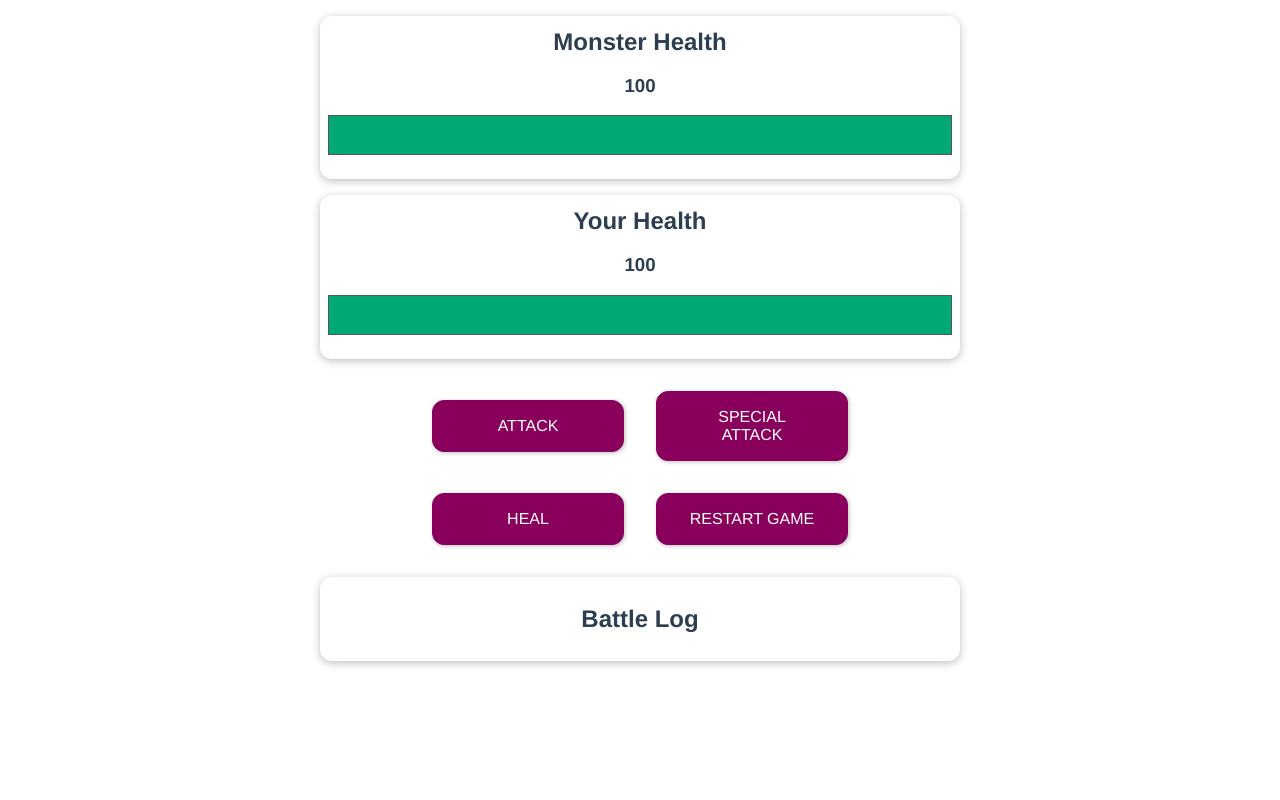
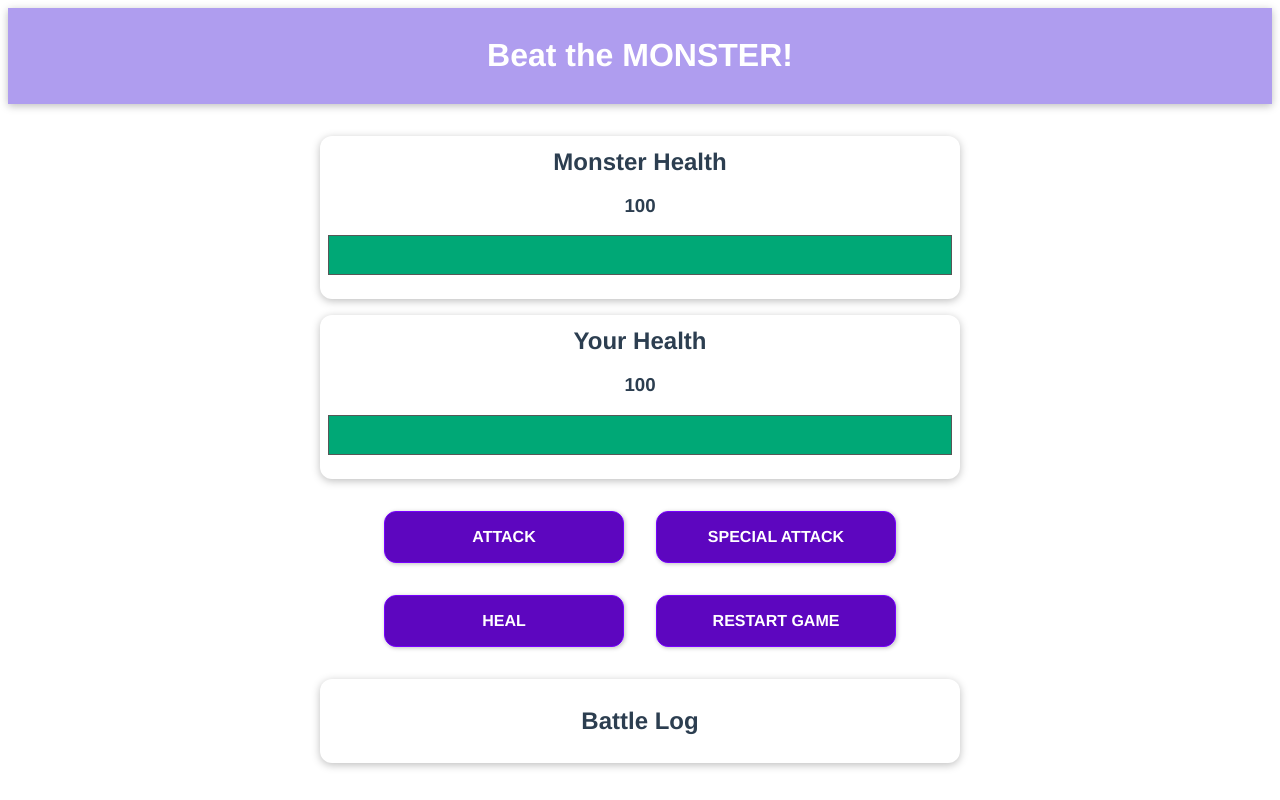
Before and after one commit to leokotman/monster-game, a Vue app: page / in a window 1280 px wide. Built offline with nearby package versions, Linux system fonts and the light colour scheme.

Commit message:
styled game

```diff
--- a/src/components/Game.vue
+++ b/src/components/Game.vue
@@ -1,5 +1,8 @@
 <template>
   <div>
+    <header>
+      <h1>Beat the MONSTER!</h1>
+    </header>
     <section v-show="gameStopped">
       <h2>Game result</h2>
       <p class="winLoseMsg">{{ winLoseMessage }}</p>
@@ -170,7 +173,7 @@ body {
 header {
   box-shadow: 0 2px 8px rgba(0, 0, 0, 0.26);
   padding: 0.5rem;
-  background-color: #880017;
+  background-color: #4b23db71;
   color: white;
   text-align: center;
   margin-bottom: 2rem;
@@ -183,8 +186,8 @@ section {
 }
 
 .winLoseMsg {
-  border: 3px solid rgb(7, 138, 245);
-  border-radius: 30%;
+  border: 3px solid #4b23db71;
+  border-radius: 10px;
   width: max-content;
   padding: 1rem;
   box-sizing: border-box;
@@ -228,13 +231,14 @@ section {
 
 button {
   font: inherit;
-  border: 1px solid #88005b;
-  background-color: #88005b;
+  font-weight: bold;
+  border: 1px solid #7700ff;
+  background-color: #5b03befb;
   color: white;
   padding: 1rem 2rem;
   border-radius: 12px;
   margin: 1rem;
-  width: 12rem;
+  width: 15rem;
   cursor: pointer;
   box-shadow: 1px 1px 4px rgba(0, 0, 0, 0.26);
 }
@@ -245,8 +249,8 @@ button:focus {
 
 button:hover,
 button:active {
-  background-color: #af0a78;
-  border-color: #af0a78;
+  background-color: #a356fafb;
+  border-color: #7700ff;
   box-shadow: 1px 1px 8px rgba(0, 0, 0, 0.26);
 }
 
```
